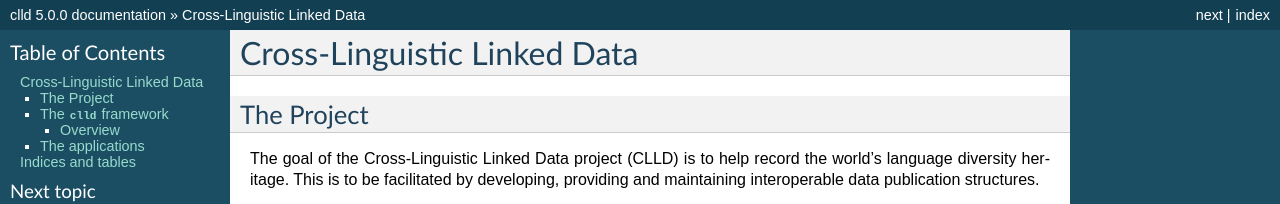
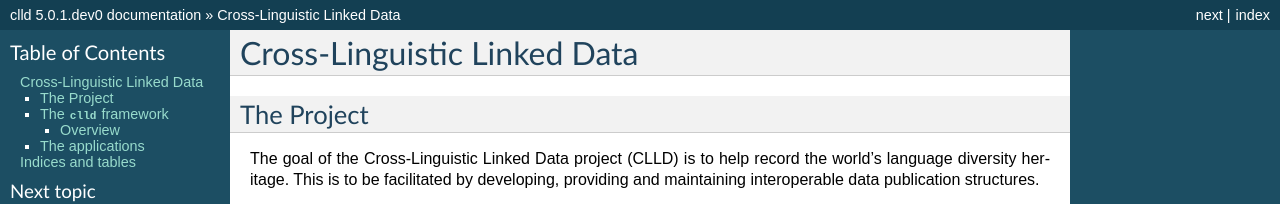
Before and after one commit to clld/clld, a Sphinx documentation site: the page built from docs/index.rst, in a window 1280 px wide and 900 px high. Shown: the top 204 px of the window. Built offline with Sphinx 7.4.7, drawn with Linux system fonts in a browser that asks for light colours; some of the changed text lies outside the part shown.

Commit message:
bump version for development

```diff
--- a/docs/conf.py
+++ b/docs/conf.py
@@ -51,10 +51,10 @@ copyright = u'Max Planck Society'
 # built documents.
 #
 # The full version, including alpha/beta/rc tags.
-release = '5.0.0'
+release = '5.0.1.dev0'
 
 # The short X.Y version.
-version = '5.0.0'
+version = '5.0.1.dev0'
 
 # The language for content autogenerated by Sphinx. Refer to documentation
 # for a list of supported languages.
--- a/setup.py
+++ b/setup.py
@@ -31,7 +31,7 @@ install_requires = [
 
 setup(
     name='clld',
-    version='5.0.0',
+    version='5.0.1.dev0',
     description=(
         'Python library supporting the development of cross-linguistic databases'),
     long_description=open('README.md').read(),
--- a/src/clld/__init__.py
+++ b/src/clld/__init__.py
@@ -3,7 +3,7 @@ from collections import namedtuple
 from clld.db.models import common
 from clld import interfaces
 
-__version__ = "5.0.0"
+__version__ = "5.0.1.dev0"
 
 
 class Resource(namedtuple('Resource', 'name model interface with_index with_rdfdump')):
```
